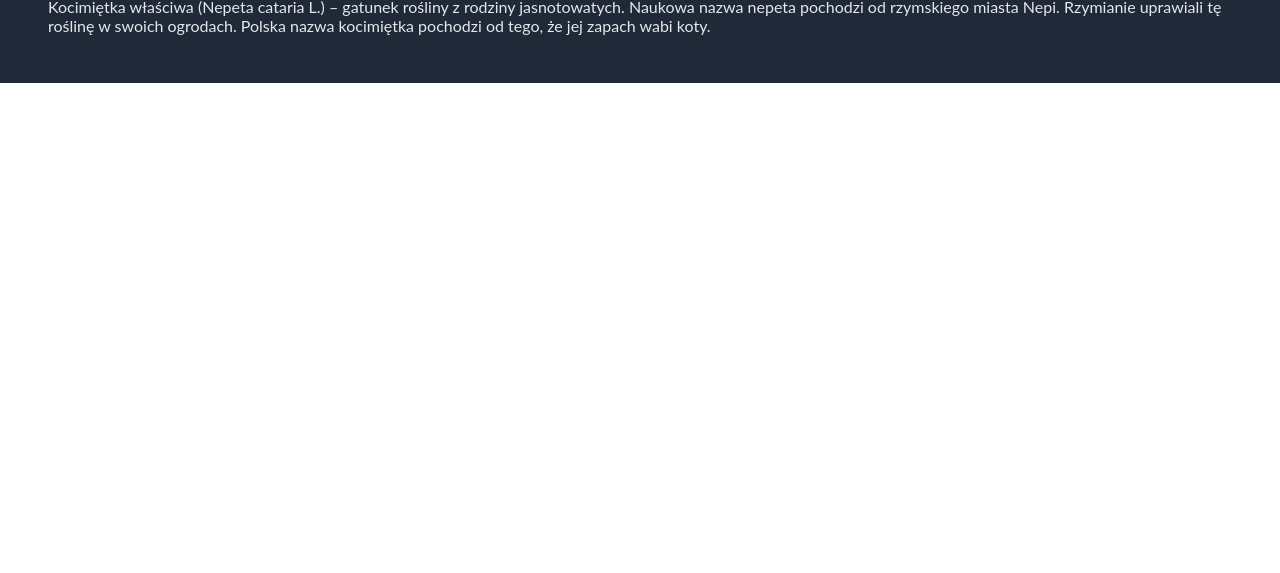
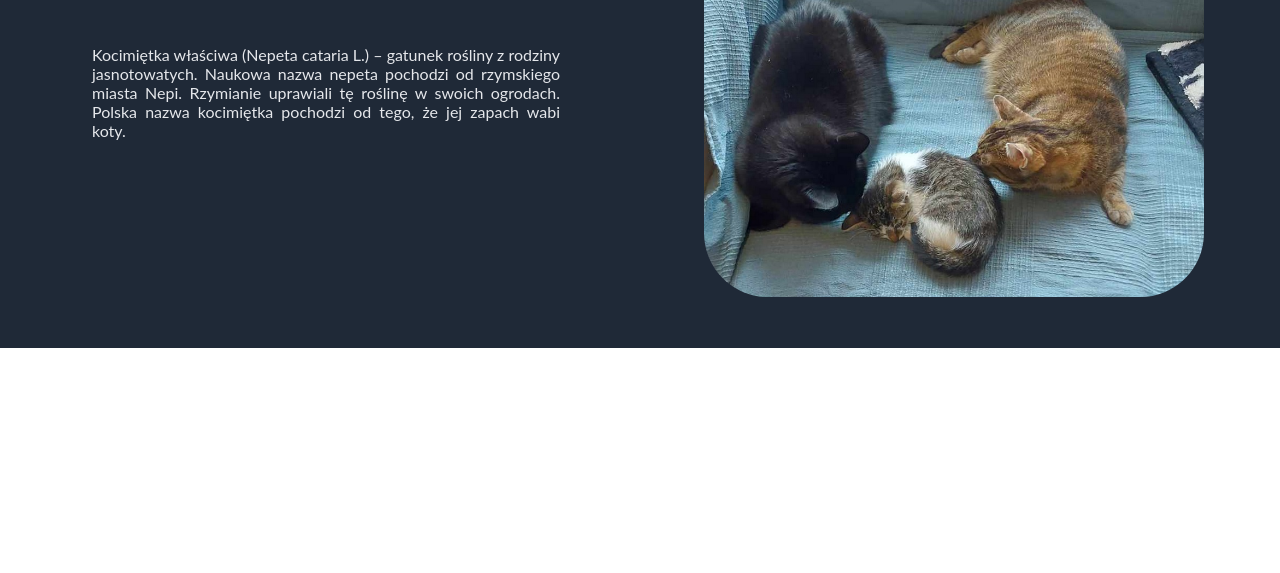
Before and after one commit to fikander-pl/odin-landing-page, a plain HTML site: page index.html in a window 1280 px wide. Shown: the part 227-800 px from the top of the page. Drawn offline with Linux system fonts and the light colour scheme.

Commit message:
Cats photo!

```diff
--- a/index.html
+++ b/index.html
@@ -16,9 +16,14 @@
             <li>Kup teraz!</li>
         </ul>
         <div class="hero-area">
-            <div class="hero-title">KOCIMIĘTKA</div>
-            <div class="hero-subtitle">Kocimiętka właściwa (Nepeta cataria L.) – gatunek rośliny z rodziny jasnotowatych. Naukowa nazwa nepeta pochodzi od rzymskiego miasta Nepi. Rzymianie uprawiali tę roślinę w swoich ogrodach. Polska nazwa kocimiętka pochodzi od tego, że jej zapach wabi koty.
+            <div class="hero-container">
+                <div class="hero-title">KOCIMIĘTKA</div>
+                <div class="hero-subtitle">Kocimiętka właściwa (Nepeta cataria L.) – gatunek rośliny z rodziny jasnotowatych. Naukowa nazwa nepeta pochodzi od rzymskiego miasta Nepi. Rzymianie uprawiali tę roślinę w swoich ogrodach. Polska nazwa kocimiętka pochodzi od tego, że jej zapach wabi koty.
 
+                </div>
+            </div>
+            <div class="hero-image">
+                <img src="images/01-three-cats.jpg">
             </div>
         </div>
     </div>
--- a/style.css
+++ b/style.css
@@ -38,11 +38,30 @@ div {
     font-weight: 600;
 }
 
+.hero-container {
+   width: 500px;
+   display: flex;
+   flex-direction: column;
+   gap: 32px;
+}
+
+.hero-area {
+    display: flex;
+    justify-content: center;
+    gap: 96px;
+}
+
 .hero-title {
     font-size: 48px;
     font-weight: 900;
 }
 
 .hero-subtitle {
+    text-align: justify;
     color: #e5e7eb;
 }
+
+.hero-image img {
+    width: 500px;
+    border-radius: 64px;
+}
```
Also changed, not shown: images/01-three-cats.jpg (added).
